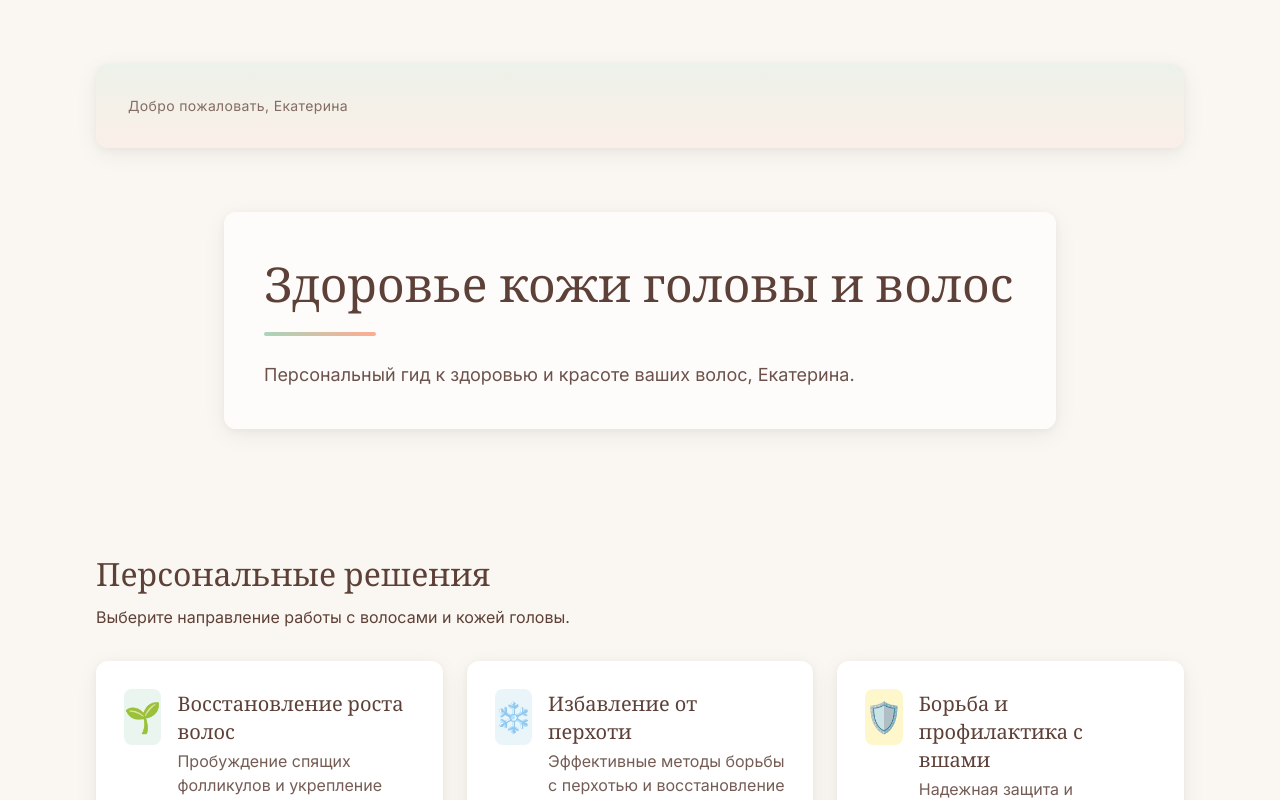
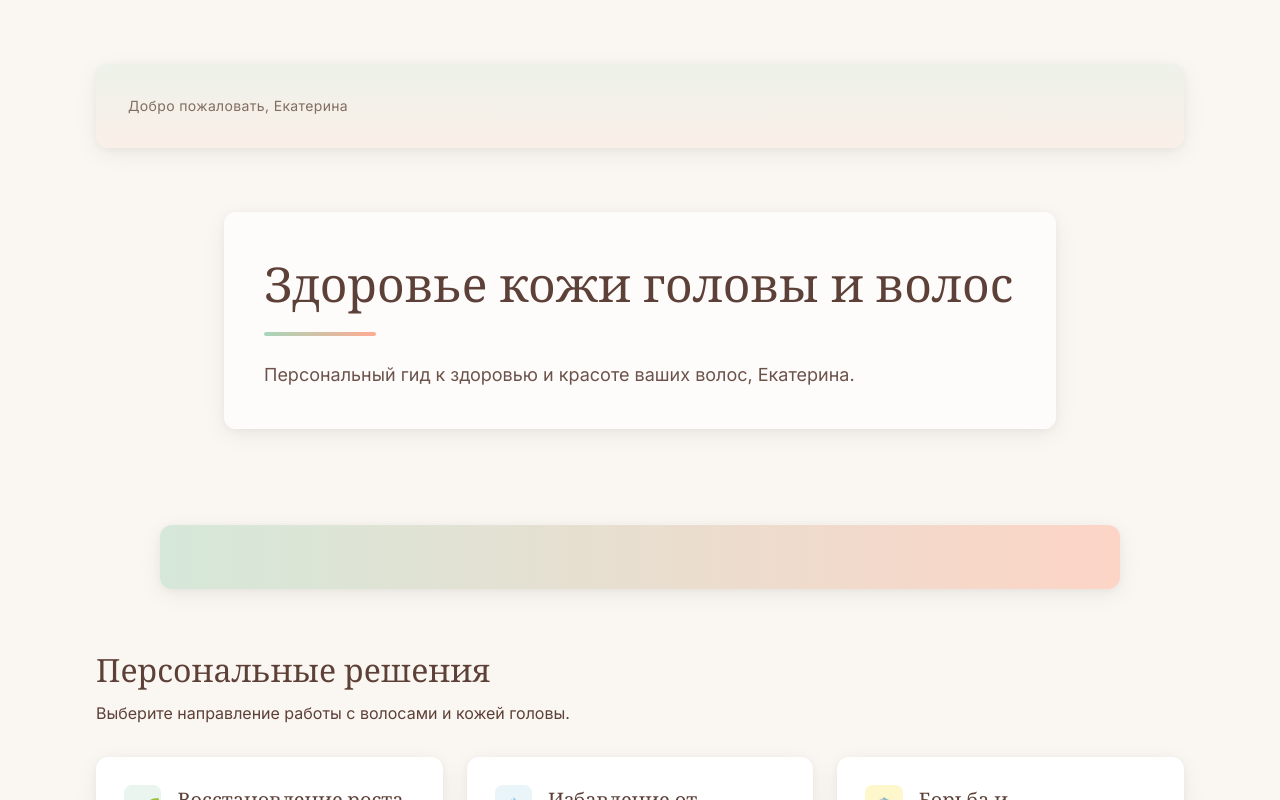
Before and after one commit to flamesdotblue/frontend-repo_rvdqqy51_ty5j2s, a React (Vite) app: page / in a window 1280 px wide. Shown: the top 800 px of the page. Built offline with nearby package versions, Linux system fonts and the light colour scheme; a web font is replaced by a local one.

Commit message:
Update project prj_rvdqqy51 - 2025-10-29T12:33:57.603Z

```diff
--- a/src/App.jsx
+++ b/src/App.jsx
@@ -2,6 +2,7 @@ import React from 'react';
 import FontsLoader from './components/FontsLoader.jsx';
 import IntroOverlay from './components/IntroOverlay.jsx';
 import HeroSection from './components/HeroSection.jsx';
+import AccentBar from './components/AccentBar.jsx';
 import TreatmentSections from './components/TreatmentSections.jsx';
 
 export default function App() {
@@ -27,6 +28,7 @@ export default function App() {
           </div>
 
           <HeroSection />
+          <AccentBar />
           <TreatmentSections />
         </div>
       </main>
```
Also changed, not shown: 1 other file (tests, documents, lock files or other folders).
